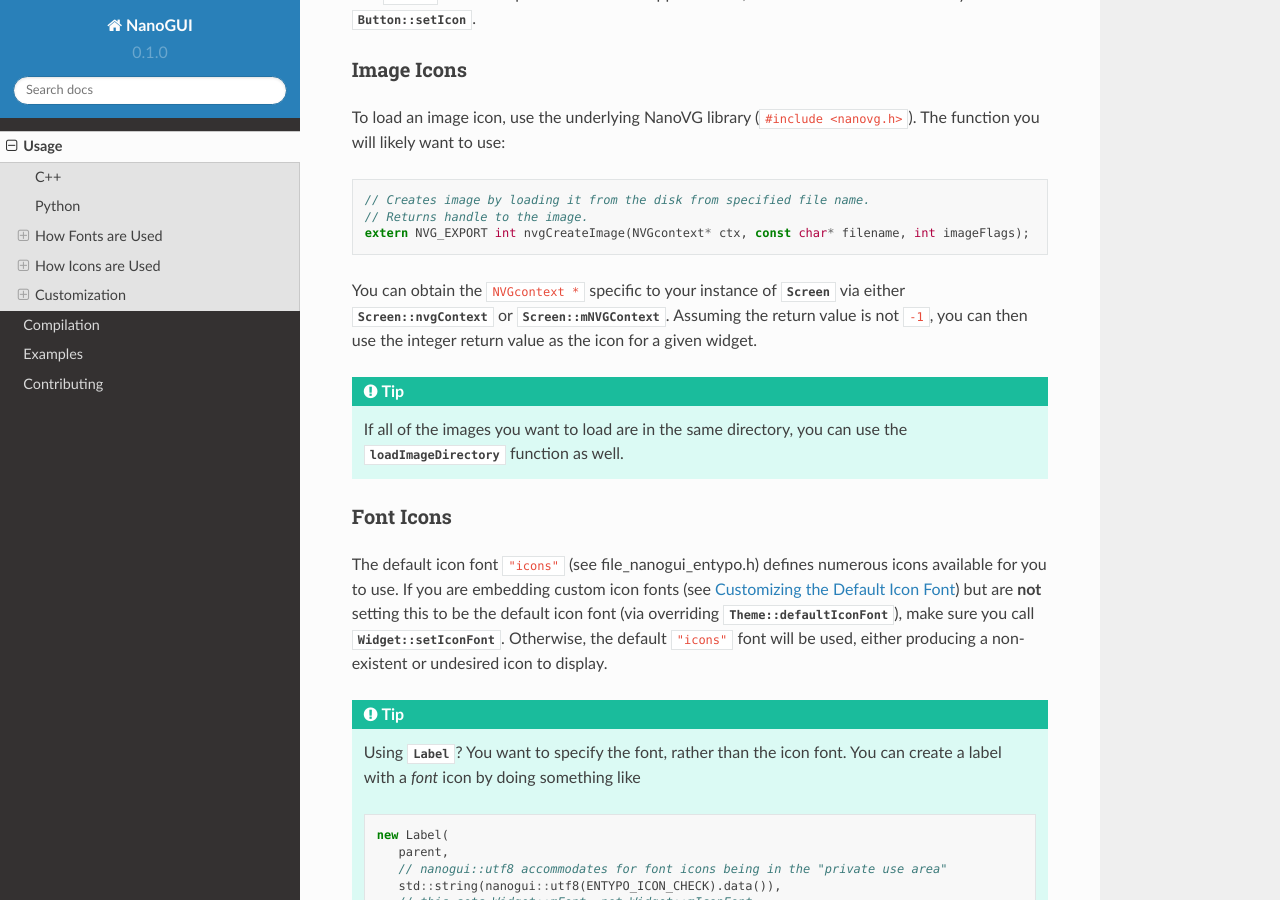
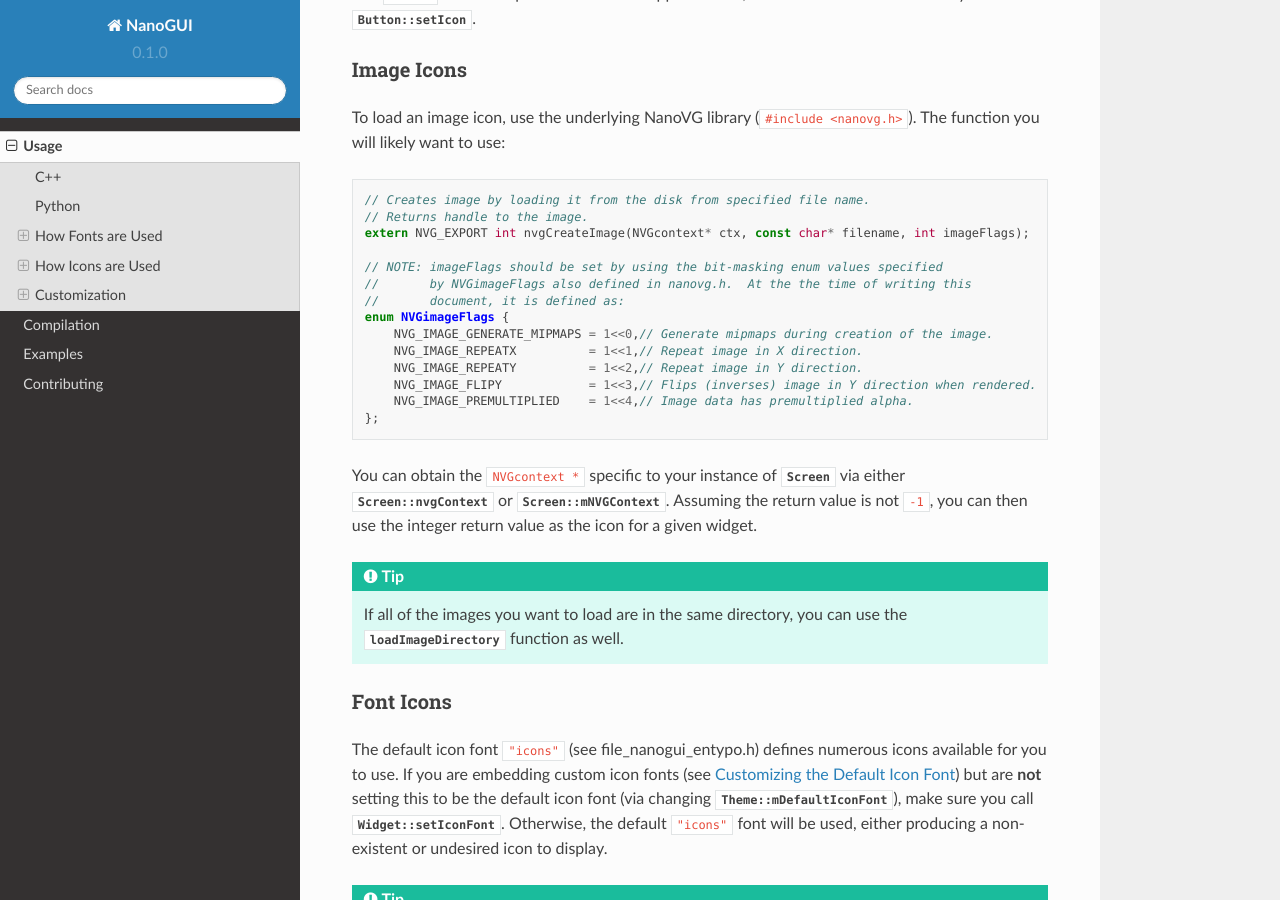
Before and after one commit to wjakob/nanogui, a Sphinx documentation site: the page built from docs/usage.rst, in a window 1280 px wide and 900 px high, scrolled down 3739 px. Built offline with Sphinx 7.4.7 and the Read the Docs theme 2.0.0, drawn with Linux system fonts in a browser that asks for light colours; pages that are not in the unit, such as notebooks, are missing from menus.

Commit message:
[docs] clarify image icons, fix internal doc links

```diff
--- a/docs/usage.rst
+++ b/docs/usage.rst
@@ -240,6 +240,17 @@
    // Returns handle to the image.
    extern NVG_EXPORT int nvgCreateImage(NVGcontext* ctx, const char* filename, int imageFlags);
 
+   // NOTE: imageFlags should be set by using the bit-masking enum values specified
+   //       by NVGimageFlags also defined in nanovg.h.  At the the time of writing this
+   //       document, it is defined as:
+   enum NVGimageFlags {
+       NVG_IMAGE_GENERATE_MIPMAPS = 1<<0,// Generate mipmaps during creation of the image.
+       NVG_IMAGE_REPEATX          = 1<<1,// Repeat image in X direction.
+       NVG_IMAGE_REPEATY          = 1<<2,// Repeat image in Y direction.
+       NVG_IMAGE_FLIPY            = 1<<3,// Flips (inverses) image in Y direction when rendered.
+       NVG_IMAGE_PREMULTIPLIED    = 1<<4,// Image data has premultiplied alpha.
+   };
+
 You can obtain the ``NVGcontext *`` specific to your instance of
 :class:`Screen <nanogui::Screen>` via either
 :func:`Screen::nvgContext <nanogui::Screen::nvgContext>` or
@@ -260,8 +271,9 @@
 The default icon font ``"icons"`` (see :ref:`file_nanogui_entypo.h`) defines numerous
 icons available for you to use.  If you are embedding custom icon fonts (see
 :ref:`nanogui_usage_customization_default_icon_fonts`) but are **not** setting this to
-be the default icon font (via overriding
-:func:`Theme::defaultIconFont <nanogui::Theme::defaultIconFont>`), make sure you call
+be the default icon font (via changing
+:member:`Theme::mDefaultIconFont <nanogui::Theme::mDefaultIconFont>`), make sure you
+call
 :func:`Widget::setIconFont <nanogui::Widget::setIconFont>`.  Otherwise, the default
 ``"icons"`` font will be used, either producing a non-existent or undesired icon to
 display.
```
Also changed, not shown: 12 other files.
